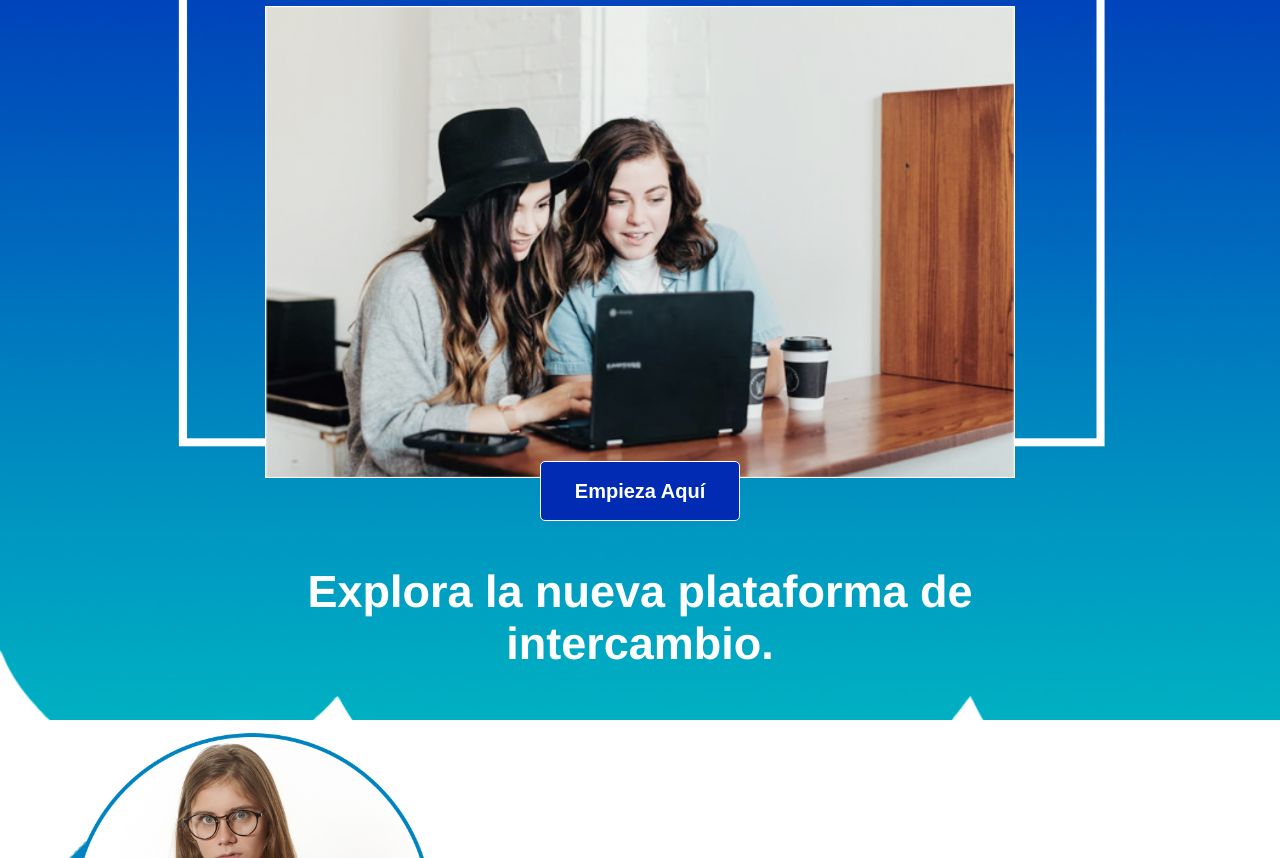
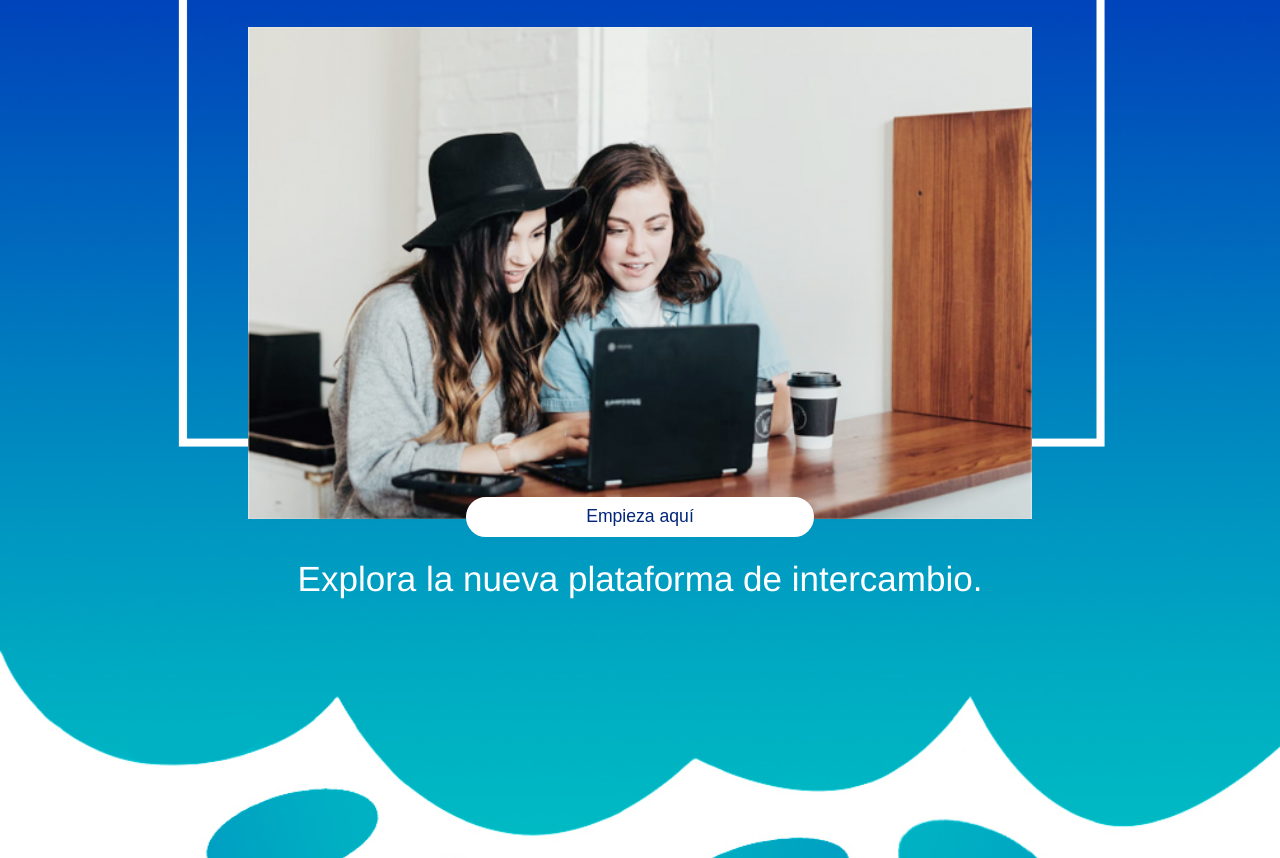
Before and after one commit to Las-Cabras-Intrepidas/landing, a website built with Vite: page src/index.html in a window 1280 px wide. Shown: the part 268-1126 px from the top of the page. Built offline with nearby package versions, Linux system fonts and the light colour scheme.

Commit message:
Añadida section1

```diff
--- a/src/index.css
+++ b/src/index.css
@@ -3,116 +3,175 @@ body {
   padding: 0;
   font-family: Avenir, Helvetica, Arial, sans-serif;
 }
+
 hr {
   text-decoration: none;
 }
 
-section {
+/* PRIMER BANNER */
+
+.logotipo {
+  position: absolute;
+  z-index: 5;
+  top: 1%;
+  left: 1%;
+  max-width: 8%;
+  max-height: 8%;
 }
+
 .first-section {
-  background: url(assets/cielo_landing.jpg);
+  position: relative;
+  display: flex;
+  flex-direction: column;
+  align-items: center;
+}
+
+.cover-image {
+  position: absolute;
+  background-repeat: no-repeat;
+  background-position: center center;
+  background-attachment: fixed;
   background-size: cover;
-  background-repeat: no-repeat;
+  overflow: visible;
+  width: 100%;
+}
+
+.first-banner {
+  position: relative;
   display: flex;
-  justify-content: center;
+  flex-direction: column;
   align-items: center;
   text-align: center;
-  padding-top: 10%;
-  overflow: visible;
+  width: 68%;
+  height: 70%;
+  margin-top: 12%;
 }
 
-.container-hero {
-  position: relative;
-
-  display: flex;
-  flex-direction: column;
-  justify-content: center;
-  align-items: center;
-  text-align: center;
-
-  width: 65%;
-  height: 40%;
-  padding: 5px;
-}
-
-img {
-  width: 90%;
-  border: 1px solid #fff;
-}
-
-.first-par {
-  font-size: 16px;
-  font-weight: 600;
-}
-
-@media (min-width: 450px) {
-  .container-hero {
-  }
-}
-.img-principal {
-}
-
-.container-hero h2 {
+.first-banner h2 {
   color: #fff;
   font-size: 16px;
 }
-@media (min-width: 550px) {
-  .container-hero h2 {
+
+.first-banner p {
+  font-size: 0.85em;
+  margin-top: 2.5%;
+  position: relative;
+  color: #fff;
+  font-weight: 400;
+}
+
+@media (min-width: 600px) {
+  .first-banner h2 {
     font-size: 25px;
   }
-  .container-hero p {
+
+  .first-banner p {
     font-size: 20px;
   }
 }
-@media (min-width: 850px) {
-  .container-hero h2 {
+
+@media (min-width: 860px) {
+  .first-banner h2 {
     font-size: 40px;
   }
-  .container-hero p {
-    font-size: 35px;
+
+  .first-banner p {
+    font-size: 28px;
   }
-  .container-hero .btn-hero {
+
+  .first-banner .btn-hero {
     font-size: 18px;
     width: 160px;
     height: 40px;
   }
 }
-@media (min-width: 1100px) {
-  .container-hero h2 {
+
+@media (min-width: 1080px) {
+  .first-banner h2 {
     font-size: 50px;
   }
-  .container-hero p {
-    font-size: 45px;
+
+  .first-banner p {
+    font-size: 35px;
   }
-  .container-hero .btn-hero {
+
+  .first-banner .btn-hero {
     font-size: 20px;
     width: 200px;
     height: 60px;
   }
 }
 
-.btn-hero {
-  margin-top: -17px;
+@media (min-width: 1800px) {
+  .first-banner h2 {
+    font-size: 55px;
+  }
+
+  .first-banner p {
+    font-size: 55px;
+    font-weight: 600;
+  }
+}
+
+.first-banner img {
+  position: relative;
+  width: 90%;
+  height: 90%;
+}
+
+.first-banner button {
+  position: relative;
+  margin-top: -3%;
+  width: 40%;
+  max-width: 75%;
+  font-size: 0.7em;
+  background-color: #fff;
   border: 1px solid #fff;
-  border-radius: 5px;
-  background-color: #012bb3;
-  color: #fff;
-  padding: 7px;
-  font-weight: 600;
+  color: #012579;
+  border-radius: 20px;
+  height: 22px;
 }
-.btn-hero:hover {
-  background-color: #002088;
-}
-.container-hero p {
+
+.first-banner button:hover {
+  background-color: #012579;
   color: #fff;
 }
+
+@media (min-width: 550px) {
+  .first-banner button {
+    height: 30px;
+    font-size: 1em;
+  }
+}
+
+@media (min-width: 1000px) {
+  .first-banner button {
+    height: 40px;
+    font-size: 1.1em;
+    border: 2px solid #fff;
+    margin-top: -2.5%;
+  }
+}
+
+@media (min-width: 1600px) {
+  .first-banner img {
+    margin-top: 3%;
+  }
+
+  .first-banner button {
+    margin-top: -1.5%;
+    font-size: 1.3em;
+    height: 50px;
+  }
+}
+
+/* FIN */
+
 /* segundo banner */
 .second-section {
+  margin-top: 33%;
   width: 100%;
   height: 100%;
-}
-
-.second-section {
   display: flex;
   flex-direction: row;
   justify-content: center;
@@ -137,16 +196,19 @@ img {
   font-size: 16px;
   font-weight: 600;
 }
+
 /* tercera seccion */
 .third-title {
   text-align: center;
   color: #002088;
 }
+
 .third-container {
   display: flex;
   justify-content: center;
   align-items: center;
 }
+
 .third-content {
   margin-left: 1rem;
 }
@@ -155,6 +217,7 @@ img {
   font-size: 16px;
   font-weight: 600;
 }
+
 /* cuarta seccion */
 .plane-img {
   width: 100%;
@@ -164,6 +227,7 @@ img {
   display: flex;
   flex-direction: column;
 }
+
 .fourth-text {
   color: #002088;
 }
--- a/src/index.html
+++ b/src/index.html
@@ -13,17 +13,21 @@
 
 <body>
   <section>
+    <img src="./assets/logotipo5.svg" class="logotipo" alt="">
     <div class="first-section">
-      <div class="container-hero">
-        <h2 class="title-hero">¿Quieres comprar sin dinero?</h2>
-        <img class="img-principal" src="./assets/chicas.jpg" alt="dos chix">
-        <button class="btn-hero">Empieza Aquí</button>
-        <p class="first-par">Explora la nueva plataforma de intercambio.</p>
-        <div class="first-section-footer"></div>
 
+      <img src="./assets/cielo_landing.jpg" class="cover-image" alt="">
+
+
+      <div class="first-banner">
+        <h2>¿Quieres comprar sin dinero?</h2>
+        <img src="./assets/chicas.jpg" alt="">
+        <button class="btn">Empieza aquí</button>
+        <p>Explora la nueva plataforma de intercambio.</p>
       </div>
 
     </div>
+
   </section>
   <section>
     <div class="second-section">
```
Also changed, not shown: src/assets/logotipo5.svg (added).
